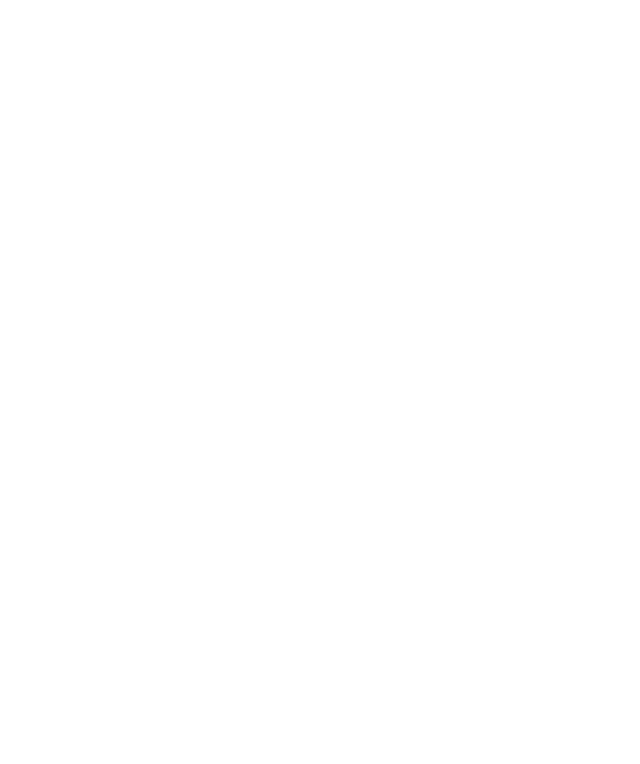
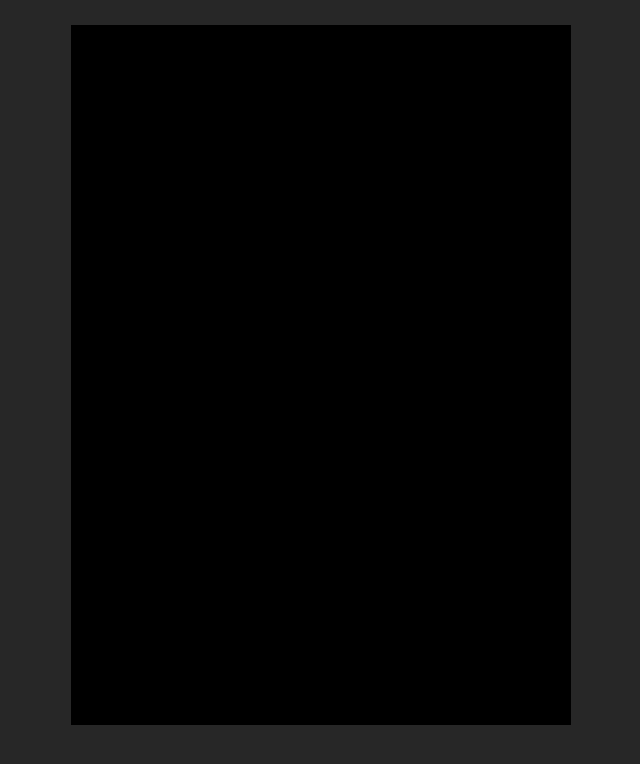
Before and after one commit to nowshad99/ping-pong, a plain HTML site: page index.html in a window 1280 px wide. Shown: the whole page, without its empty margins (319-959 px from the left). Drawn offline with Linux system fonts and the light colour scheme.

Commit message:
feat: create empty black canvas centred on page

```diff
--- a/index.html
+++ b/index.html
@@ -7,9 +7,8 @@
     <title>Ping Pong</title>
     <link rel="icon" type="image/png" href="favicon.png">
     <link rel="stylesheet" href="style.css">
-    <script defer src="script.js"></script>
 </head>
 <body>
-
+    <script src="script.js"></script>
 </body>
 </html>
--- a/script.js
+++ b/script.js
@@ -0,0 +1,24 @@
+// Canvas
+const { body } = document;
+const canvas = document.createElement("canvas");
+const context = canvas.getContext("2d");
+
+const width = 500;
+const height = 700;
+
+// Render everything on Canvas
+function renderCanvas() {
+    // Canvas Background
+    context.fillStyle = 'black';
+    context.fillRect(0, 0, width, height);
+}
+
+// Create Canvas Element
+function createCanvas() {
+  canvas.width = width;
+  canvas.height = height;
+  body.appendChild(canvas);
+  renderCanvas();
+}
+
+createCanvas();
--- a/style.css
+++ b/style.css
@@ -0,0 +1,12 @@
+body {
+  margin: 0;
+  background-color: rgb(39, 39, 39);
+  display: flex;
+  justify-content: center;
+  font-family: "Courier New", Courier, monospace;
+}
+
+canvas {
+  margin-top: 25px;
+  z-index: 10;
+}
```
